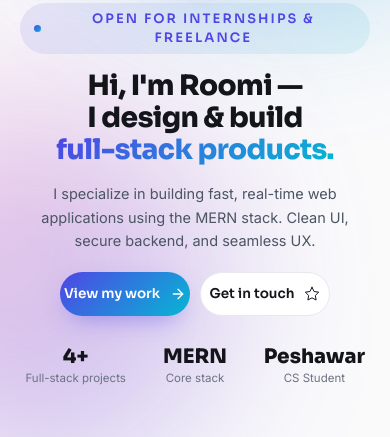
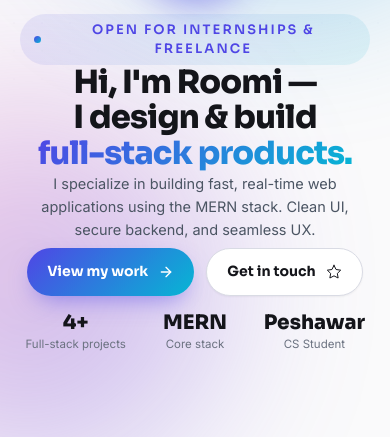
Before and after one commit to wakil-roomi-091/portfolio, a React (Vite) app in the folder client/: page / in a window 390 px wide. Shown: the part 327-764 px from the top of the page. Built offline with nearby package versions, Linux system fonts and the light colour scheme; no server answers; the HTML template or start-up script is replaced by a standard one.

Commit message:
style(hero): polish mobile heading visual weight, CTA buttons, and vertical viewport balance

```diff
--- a/client/src/components/home/Hero.jsx
+++ b/client/src/components/home/Hero.jsx
@@ -64,7 +64,7 @@ const Hero = ({ dark }) => {
         <section
             ref={sectionRef}
             id="hero"
-            className="min-h-[100dvh] lg:min-h-screen flex items-center pt-20 sm:pt-28 lg:pt-[120px] pb-10 sm:pb-20 lg:pb-24 relative overflow-hidden"
+            className="min-h-[100dvh] lg:min-h-screen flex items-center pt-20 sm:pt-28 lg:pt-[120px] pb-12 sm:pb-20 lg:pb-24 relative overflow-hidden"
         >
             {/* Dot Grid Background */}
             <div
@@ -89,7 +89,7 @@ const Hero = ({ dark }) => {
             <div className="max-w-[1200px] mx-auto px-5 sm:px-8 w-full relative z-10">
                 <div className="grid grid-cols-1 lg:grid-cols-[1.1fr_0.9fr] gap-12 xl:gap-16 items-center">
                     {/* Left Column */}
-                    <div className="flex flex-col items-center text-center lg:items-start lg:text-left space-y-4 sm:space-y-5">
+                    <div className="flex flex-col items-center text-center lg:items-start lg:text-left space-y-4.5 sm:space-y-5.5 lg:space-y-5">
                         {/* Mobile Avatar (Visible only on < lg) */}
                         <div className="lg:hidden mb-4 sm:mb-5">
                             <div className="w-32 h-32 sm:w-36 sm:h-36 rounded-full p-1 gradient-bg shadow-[0_14px_34px_-8px_rgb(var(--accent-rgb)_/_0.5)] sm:shadow-[0_12px_30px_-8px_rgb(var(--accent-rgb)_/_0.5)]">
@@ -124,7 +124,7 @@ const Hero = ({ dark }) => {
                         </div>
 
                         {/* H1 */}
-                        <h1 className="font-display text-[28px] xs:text-[32px] sm:text-[40px] lg:text-[56px] xl:text-[68px] font-extrabold tracking-[-0.02em] leading-[1.15] sm:leading-[1.1]">
+                        <h1 className="font-display text-[32px] xs:text-[36px] sm:text-[44px] lg:text-[56px] xl:text-[68px] font-black tracking-[-0.025em] leading-[1.12] sm:leading-[1.1]">
                             Hi, I'm {name} —
                             <br />
                             I design &amp; build
@@ -138,18 +138,18 @@ const Hero = ({ dark }) => {
                         </p>
 
                         {/* Action Buttons */}
-                        <div className="flex flex-row flex-wrap justify-center lg:justify-start gap-2.5 sm:gap-4 pt-1 w-full sm:w-auto">
+                        <div className="flex flex-row flex-wrap justify-center lg:justify-start gap-3 sm:gap-4 pt-1.5 sm:pt-2 w-full sm:w-auto">
                             <a
                                 href="#work"
-                                className="inline-flex items-center justify-center gap-2.5 font-display text-[13.5px] sm:text-[14px] font-semibold py-[11px] px-4.5 sm:py-[14px] sm:px-6 min-w-[130px] rounded-full gradient-bg text-white shadow-[0_10px_26px_-10px_rgb(var(--accent-rgb)_/_0.55)] transition-all duration-300 hover:-translate-y-1 hover:shadow-[0_16px_32px_-10px_rgb(var(--accent-rgb)_/_0.6)]"
+                                className="inline-flex items-center justify-center gap-2.5 font-display text-[14px] sm:text-[15px] font-bold h-12 px-5 sm:px-6 min-w-[140px] rounded-full gradient-bg text-white shadow-[0_10px_24px_-8px_rgb(var(--accent-rgb)_/_0.55)] transition-all duration-300 hover:-translate-y-0.5 hover:shadow-[0_16px_32px_-8px_rgb(var(--accent-rgb)_/_0.65)] active:translate-y-0"
                             >
                                 View my work
                                 <FiArrowRight className="w-4 h-4" strokeWidth={2} />
                             </a>
                             <a
                                 href="#contact"
-                                className={`inline-flex items-center justify-center gap-2.5 font-display text-[13.5px] sm:text-[14px] font-semibold py-[11px] px-4.5 sm:py-[14px] sm:px-6 min-w-[130px] rounded-full border-[1.5px] ${dark ? 'border-[#262D3A] bg-[#161B22] text-[#ECEEF1]' : 'border-[#E7E8EE] bg-[#FFFFFF] text-[#14151A]'
-                                    } transition-all duration-300 hover:border-accent hover:-translate-y-1`}
+                                className={`inline-flex items-center justify-center gap-2.5 font-display text-[14px] sm:text-[15px] font-bold h-12 px-5 sm:px-6 min-w-[140px] rounded-full border-[1.5px] ${dark ? 'border-[#2D3545] bg-[#161B22] text-[#ECEEF1] hover:bg-[#1C222D] hover:border-accent' : 'border-[#D9DBE4] bg-[#FFFFFF] text-[#14151A] hover:bg-[#F9FAFB] hover:border-accent'
+                                    } shadow-sm transition-all duration-300 hover:-translate-y-0.5 active:translate-y-0`}
                             >
                                 Get in touch
                                 <FiStar className="w-4 h-4" strokeWidth={1.5} />
@@ -157,7 +157,7 @@ const Hero = ({ dark }) => {
                         </div>
 
                         {/* Meta Stats */}
-                        <div className="w-full max-w-[380px] sm:max-w-[460px] lg:max-w-none grid grid-cols-3 gap-2 sm:gap-6 pt-3 sm:pt-4 lg:flex lg:flex-wrap lg:gap-8 lg:pt-3">
+                        <div className="w-full max-w-[380px] sm:max-w-[460px] lg:max-w-none grid grid-cols-3 gap-2 sm:gap-6 pt-3.5 sm:pt-4 lg:flex lg:flex-wrap lg:gap-8 lg:pt-3">
                             {heroStats.map((stat, index) => (
                                 <div key={index} className="flex flex-col items-center lg:items-start text-center lg:text-left gap-0.5 min-w-0 px-1">
                                     <span className="font-display text-[20px] sm:text-[24px] lg:text-[26px] font-extrabold leading-tight">
```
